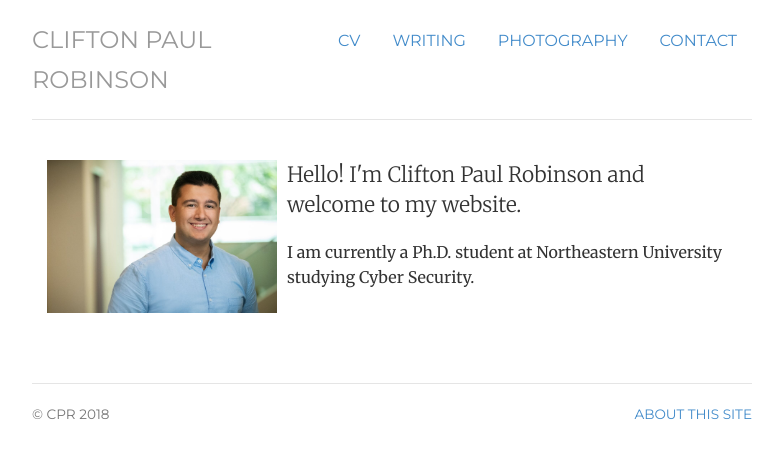
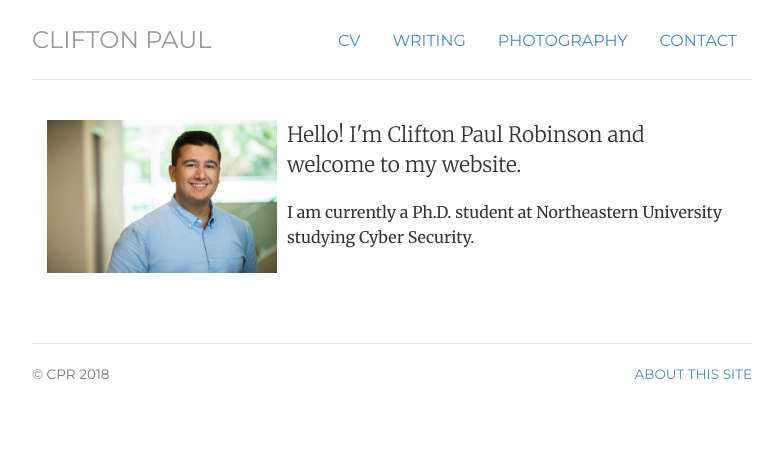
Before and after one commit to cprobinson81/cprobinson81.github.io, a Jekyll site: the page built from index.html, in a window 1280 px wide. Shown: the top 458 px of the page, without its empty margins (248-1031 px from the left). Built offline with Jekyll 4.4.1, drawn with Linux system fonts in a browser that asks for light colours.

Commit message:
Update header.html

```diff
--- a/_includes/header.html
+++ b/_includes/header.html
@@ -5,5 +5,5 @@
 		<li class="{{ page.photos }}"><a href="/photos" title="Photography">Photography</a></li>
                 <li class="{{ page.contact }}"><a href="/contact" title="Contact">Contact</a></li>
 	</ul>
-        <h3 class="text-muted"><a href="/">Clifton Paul Robinson</a></h3>
+        <h3 class="text-muted"><a href="/">Clifton Paul</a></h3>
 </div> <!-- /header -->
```
